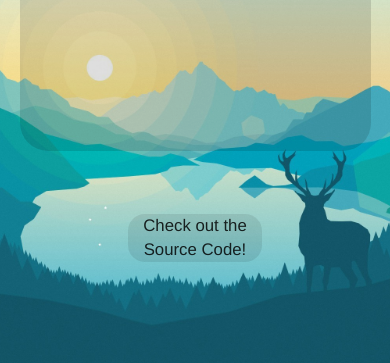
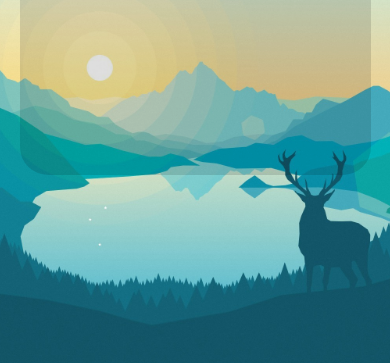
Before and after one commit to andrewomacdonald/andrewomacdonald.github.io, a plain HTML site: page index.html in a window 390 px wide. Shown: the part 389-752 px from the top of the page. Drawn offline with nearby package versions, Linux system fonts and the light colour scheme.

Commit message:
edited readme

```diff
--- a/index.html
+++ b/index.html
@@ -49,9 +49,9 @@
             <!--</div>-->
         </div>
     </div>
-    <a href="https://github.com/andrewomacdonald/andrewomacdonald.github.io" target="_blank" id="mobileSourceCode">
-        Check out the Source Code!
-    </a>
+    <!--<a href="https://github.com/andrewomacdonald/andrewomacdonald.github.io" target="_blank" id="mobileSourceCode">-->
+        <!--Check out the Source Code!-->
+    <!--</a>-->
 </div>
             <!--jQuery-->
     <script src="https://ajax.googleapis.com/ajax/libs/jquery/3.2.1/jquery.min.js"></script>
```
Also changed, not shown: 1 other file.
